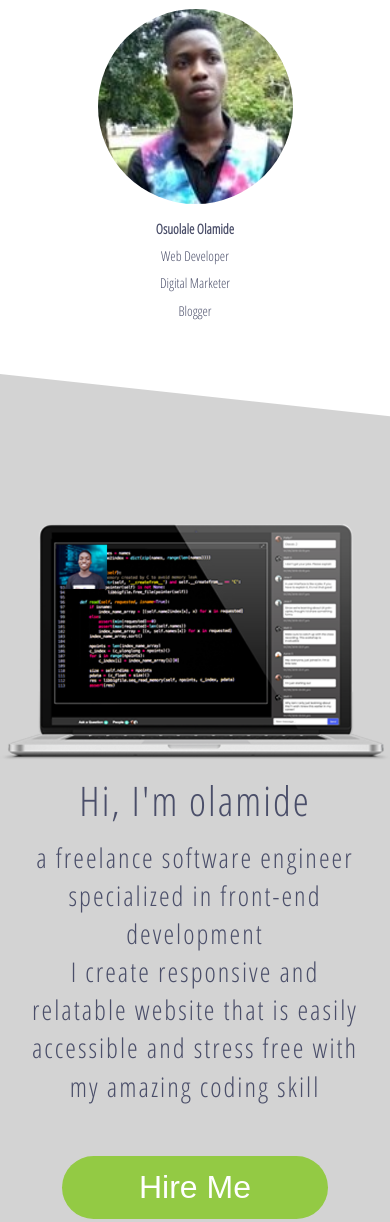
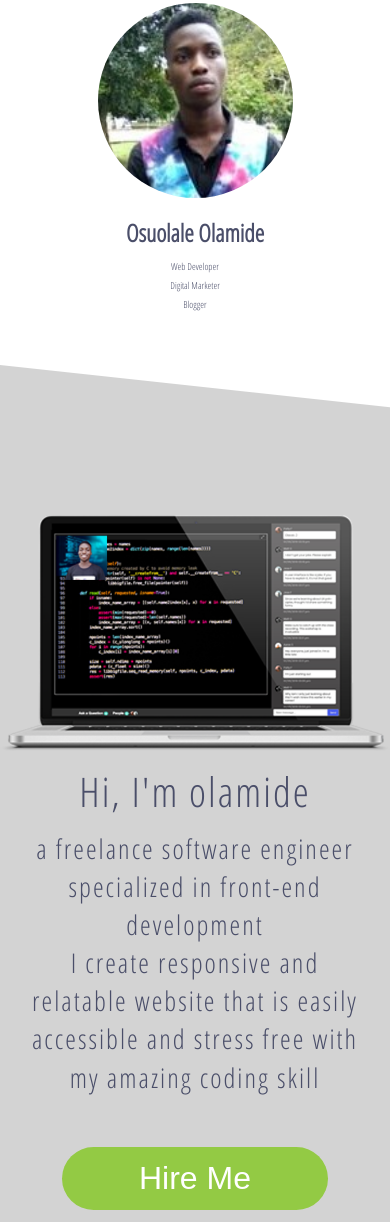
Before and after one commit to oluwajueda/2years-ago-myportfolio, a plain HTML site: page index.html in a window 390 px wide. Shown: the part 83-1305 px from the top of the page. Drawn offline with nearby package versions, Linux system fonts and the light colour scheme; a script that the page names is missing.

Commit message:
Update mobile.css

```diff
--- a/mobile.css
+++ b/mobile.css
@@ -8,6 +8,7 @@
 .problem{
   padding-bottom: 20px;
 }
+
 .intro-word{
   padding: 20px 20px;
 }
@@ -30,11 +31,11 @@
     width: 50%;
   }
   .header h1{
-    font-size: 0.85rem;
+    font-size: 1.5rem;
     font-weight: bold;
   }
   .header h3, h4, h5{
-    font-size: 0.85rem;
+    font-size: 0.6rem;
   }
   .p{
     margin: 0 auto;
@@ -99,7 +100,7 @@
 a:link {
   text-decoration: none;
   font-family: 'Open Sans Condensed', sans-serif;
-font-size: 2rem;
+font-size: 1.5rem;
 letter-spacing: 2px;
 }
 .web-png{
```
